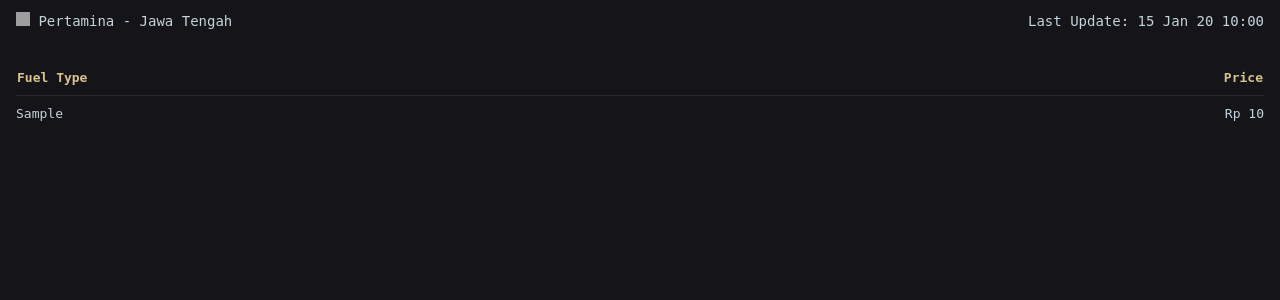
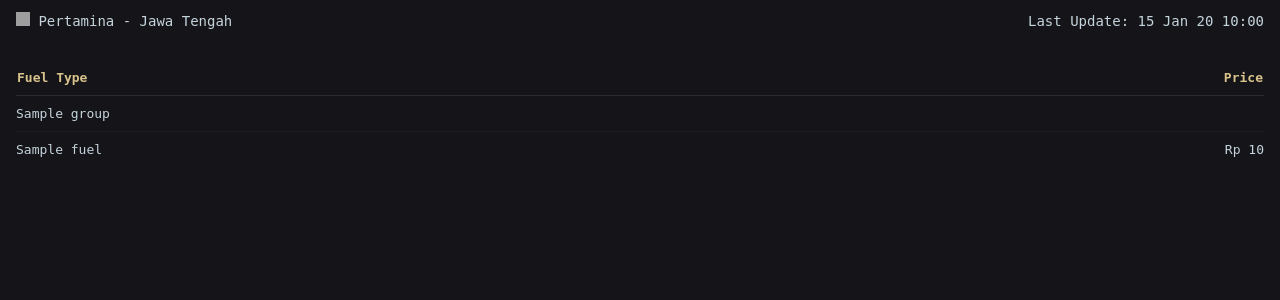
Before and after one commit to rdce-vr/Local-Track, a Flask app: template templates/index.html in a window 1280 px wide. Shown: the top 300 px of the page. Run offline with Flask 3, Linux system fonts and the light colour scheme; the template is opened without the code that fills it: most values are stand-ins (such as "Sample title", 1, 10 or a date in 2020); grey boxes are pictures that could not be loaded.

Commit message:
Update templates/index.html

```diff
--- a/templates/index.html
+++ b/templates/index.html
@@ -21,11 +21,16 @@
         </tr>
       </thead>
       <tbody>
-        {% for row in prices %}
+        {% for group, fuels in grouped.items() %}
+        <tr class="group-row">
+          <td colspan="2">{{ group }}</td>
+        </tr>
+        {% for fuel, price, updated in fuels %}
         <tr>
-          <td>{{ row.fuel_type }}</td>
-          <td class="price">Rp {{ "{:,}".format(row.price).replace(",", ".") }}</td>
+          <td class="fuel">{{ fuel }}</td>
+          <td class="price">Rp {{ "{:,}".format(price).replace(",", ".") }}</td>
         </tr>
+        {% endfor %}
         {% endfor %}
       </tbody>
     </table>
```
